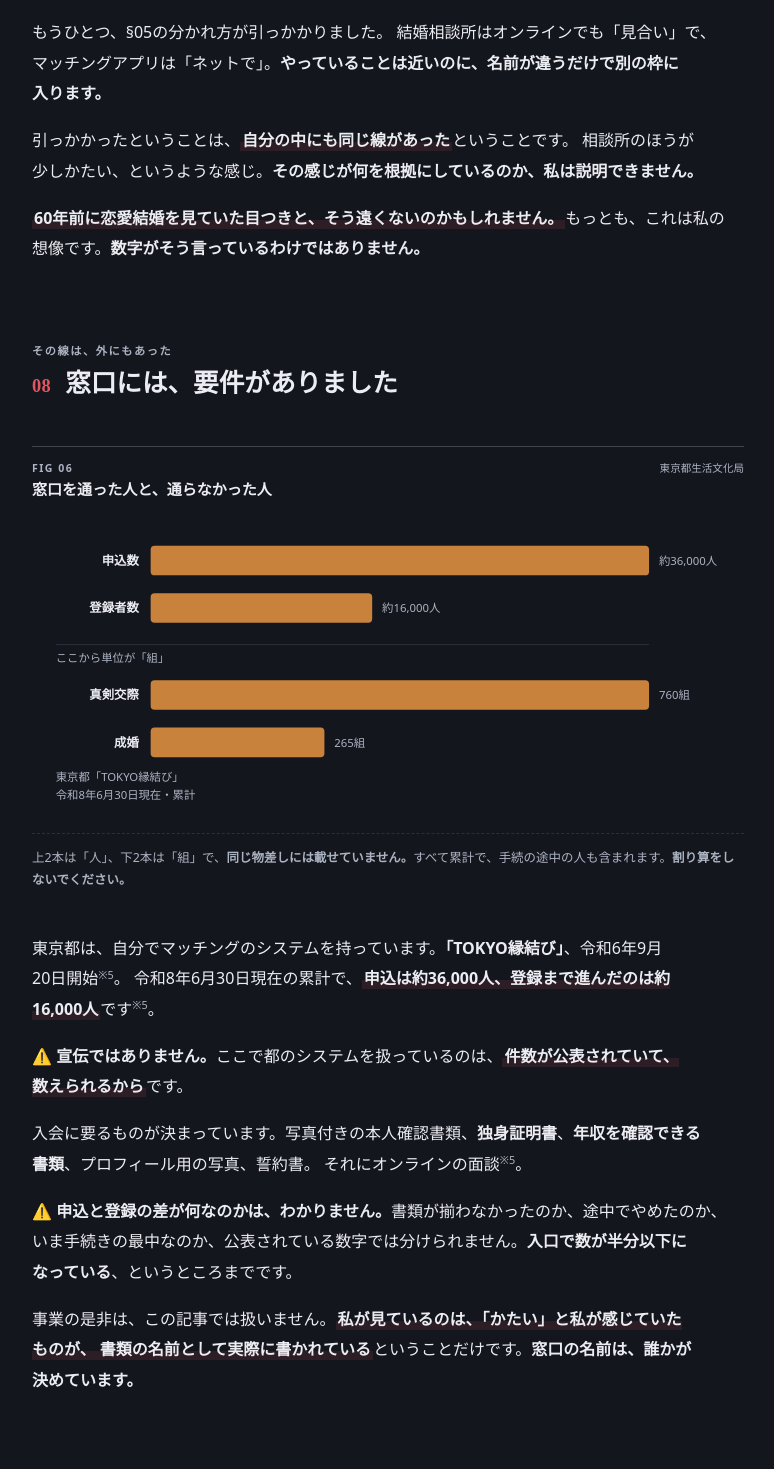
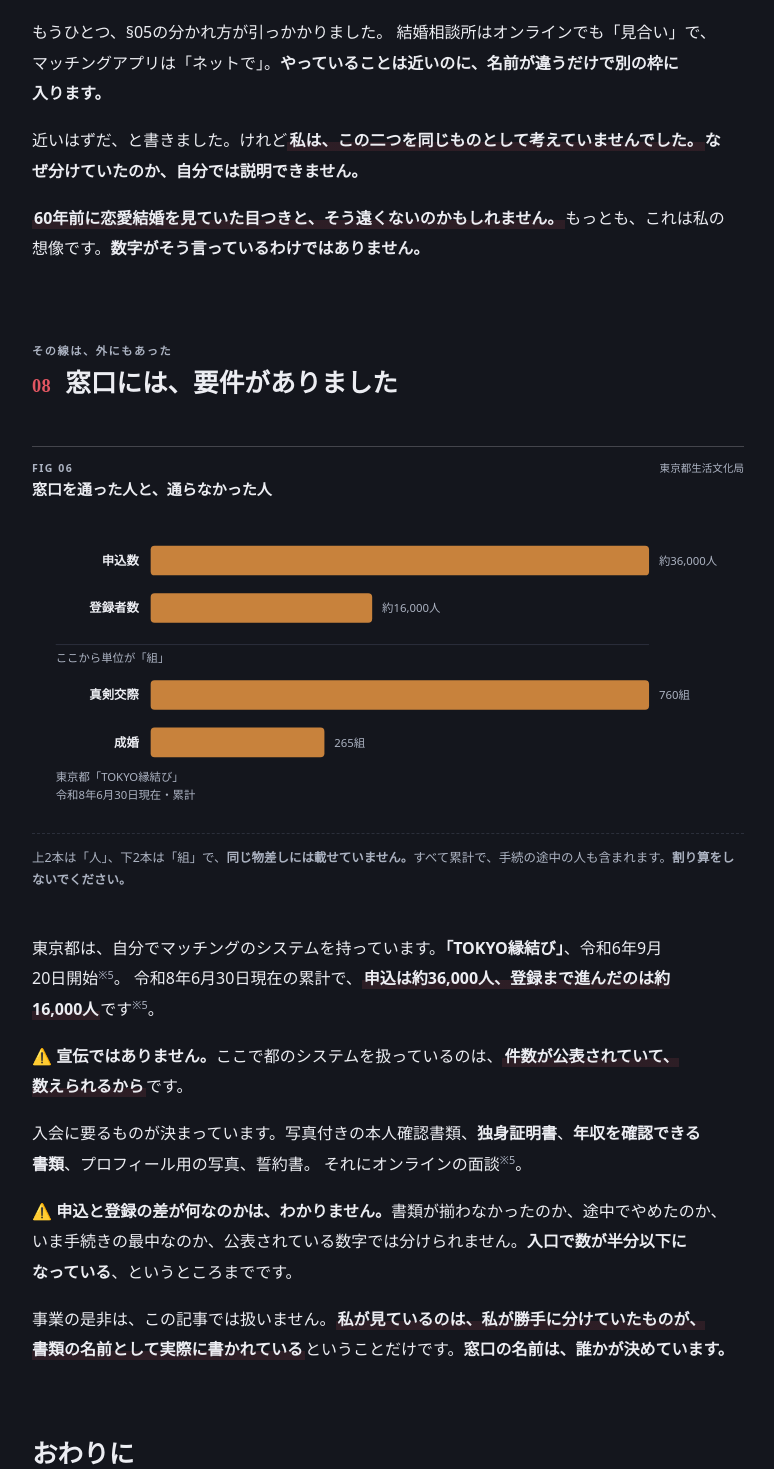
Before and after one commit to satoshi0207/santaworks-homepage, a Next.js app: page /journal/omiai in a window 1280 px wide. Shown: the part 7220-8689 px from the top of the page, without its empty margins (252-1026 px from the left). Built offline with nearby package versions, Linux system fonts and the light colour scheme; no server answers.

Commit message:
お見合い記事：§07から出会い方への評価（「かたい」）を外し、§08の受けを合わせる

```diff
--- a/app/(site)/journal/omiai/page.tsx
+++ b/app/(site)/journal/omiai/page.tsx
@@ -378,11 +378,16 @@ export default function Page() {
               結婚相談所はオンラインでも「見合い」で、マッチングアプリは「ネットで」。
               <b>やっていることは近いのに、名前が違うだけで別の枠に入ります。</b>
             </p>
+            {/* 🔴 ここに「相談所のほうがかたい」と書かない（Satoshiさん・2026-08-06 に削除）。
+                **出会い方への評価**になる。おわりにで「どの出会い方が良いかを言うつもりも
+                ありません」と宣言しているので、自分の偏見として書いても記事が自分を破る。
+                ⚠️ 元の文は論理も逆立ちしていた——「近い」と感じたから引っかかったのに、
+                   「だから自分にも同じ線があった」と結んでいた。
+                → **評価ではなく、自分の思考の事実**だけを置く。 */}
             <p>
-              引っかかったということは、
-              <strong>自分の中にも同じ線があった</strong>ということです。
-              相談所のほうが少しかたい、というような感じ。
-              <b>その感じが何を根拠にしているのか、私は説明できません。</b>
+              近いはずだ、と書きました。けれど
+              <strong>私は、この二つを同じものとして考えていませんでした。</strong>
+              <b>なぜ分けていたのか、自分では説明できません。</b>
             </p>
             <p>
               <strong>
@@ -433,7 +438,7 @@ export default function Page() {
             <p>
               事業の是非は、この記事では扱いません。
               <strong>
-                私が見ているのは、「かたい」と私が感じていたものが、
+                私が見ているのは、私が勝手に分けていたものが、
                 書類の名前として実際に書かれている
               </strong>
               ということだけです。
```
